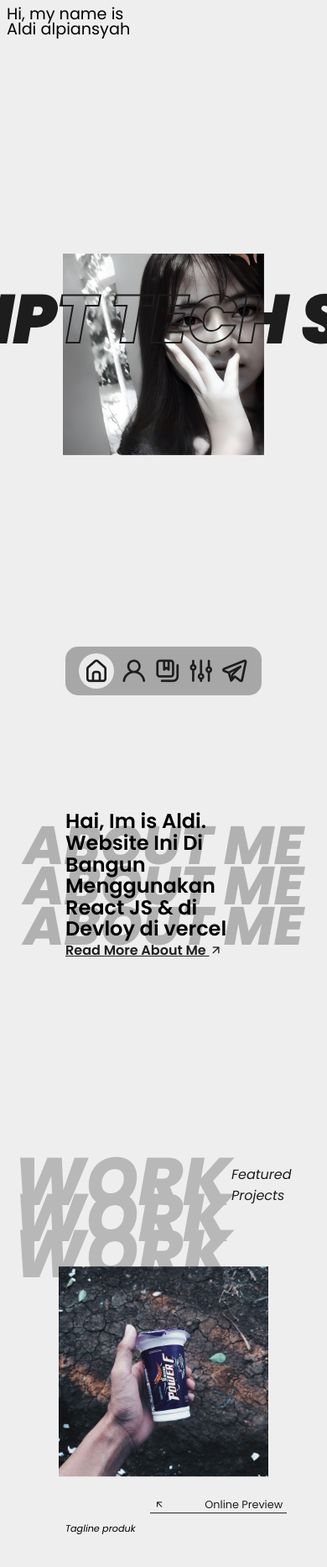
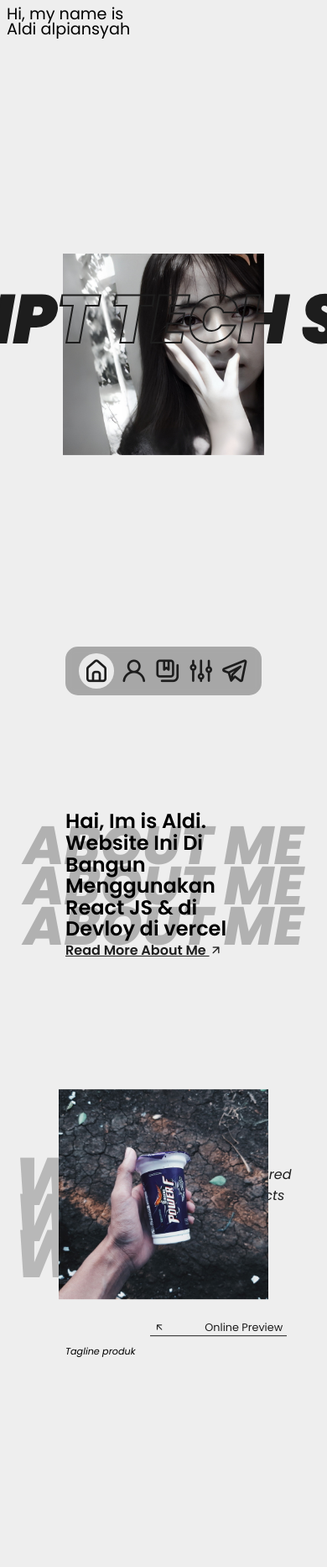
Before and after one commit to Lexyyz/personal-website-v1, a React (Create React App) app: page / in a window 390 px wide. Shown: the top 1866 px of the page at 84% size. Built offline with nearby package versions, Linux system fonts and the light colour scheme.

Commit message:
Update work.css

```diff
--- a/src/components/work/work.css
+++ b/src/components/work/work.css
@@ -1,6 +1,5 @@
 #work {
   width: 100%;
-  height: 70vh;
   background-color: var(--primary-color);
   padding: 0.5rem 2rem 2rem 4rem;
 }
@@ -106,7 +105,7 @@
   }
   .workContainerMain {
     width: 100%;
-    height: 100vh;
+    height: 50vh;
     justify-content: center;
     align-items: center;
   }
```
